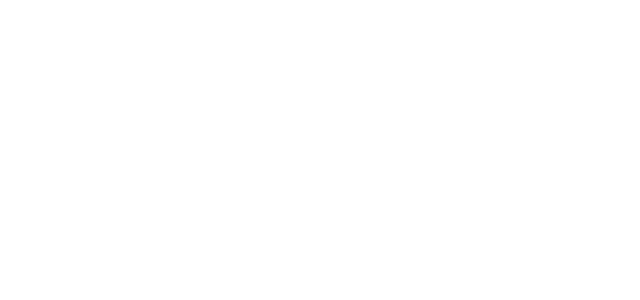
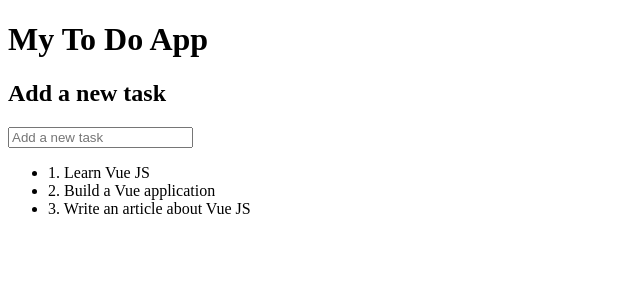
Before and after one commit to Rusydy/vue-project-1, a Vue app: page / in a window 1280 px wide. Before the commit this address had no page. Shown: the top 300 px of the page, without its empty margins (0-640 px from the left). Built offline with nearby package versions, Linux system fonts and the light colour scheme.

Commit message:
Add new task box

```diff
--- a/src/App.vue
+++ b/src/App.vue
@@ -1,38 +1,29 @@
 <template>
-  <h1>
-    {{ title }}
-  </h1>
+  <h1>{{ title }}</h1>
+
+  <h2>Add a new task</h2>
+
+  <div>
+    <input type="text"
+        v-model="newTask"
+        placeholder="Add a new task"
+    >
+  </div>
+
+  <div v-if="newTask.length > 0">
+    <h3>New task preview</h3>
+    <p>{{ newTask }}</p>
+  </div>
 
   <ul>
     <li v-for="task in tasks" :key="task.id">
-      {{ task.id }}. {{ task.name }}
+        {{ task.id }}. {{ task.name }}
 
-      <div v-if="task.finished">
-        <button @click="task.finished = false">Delete Task</button>
-      </div>
-      <div v-else-if="task.edit">
-        <button @click="task.edit = false">Edit</button>
-      </div>
-      <div v-else>
-        <p>No button</p>
-      </div>
+        <div v-if="task.finished">
+            <button>Delete task</button>
+        </div>
     </li>
   </ul>
-
-  <h2>
-    Add a new task
-  </h2>
-
-  <div v-if="newTask.length > 0">
-    <h3>
-      New task preview
-    </h3>
-
-    <p>
-      {{ newTask }}
-    </p>
-
-  </div>
 </template>
 
 <script>
@@ -40,10 +31,11 @@
   data() {
     return {
       title: 'My To Do App',
+      newTask: '',
       tasks: [
-        { id: 1, name: 'Learn Vue', finished: false },
-        { id: 2, name: 'Learn Vuex', finished: false },
-        { id: 3, name: 'Learn Vue Router', finished: false }
+        { id: 1, name: 'Learn Vue JS', finished: false },
+        { id: 2, name: 'Build a Vue application', finished: false },
+        { id: 3, name: 'Write an article about Vue JS', finished: false }
       ]
     }
   }
```
